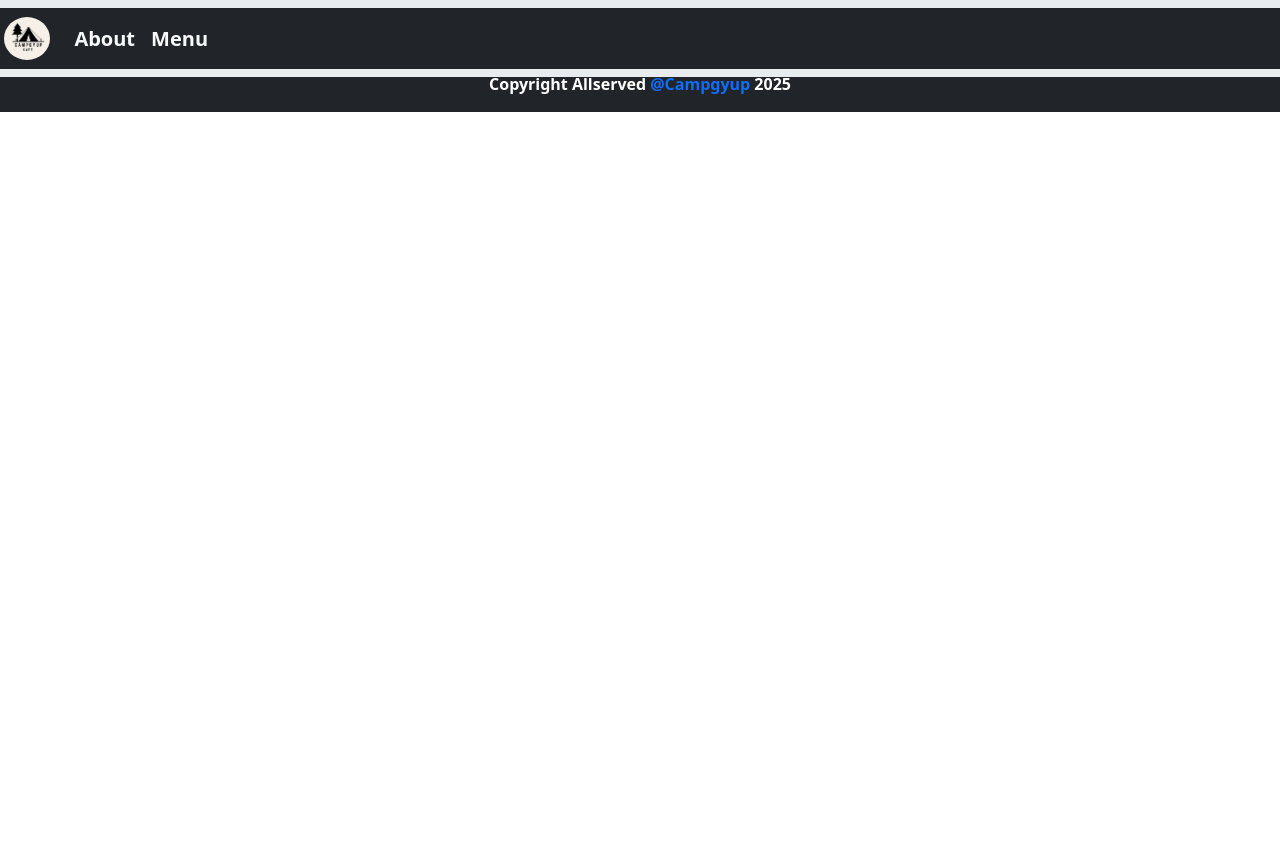
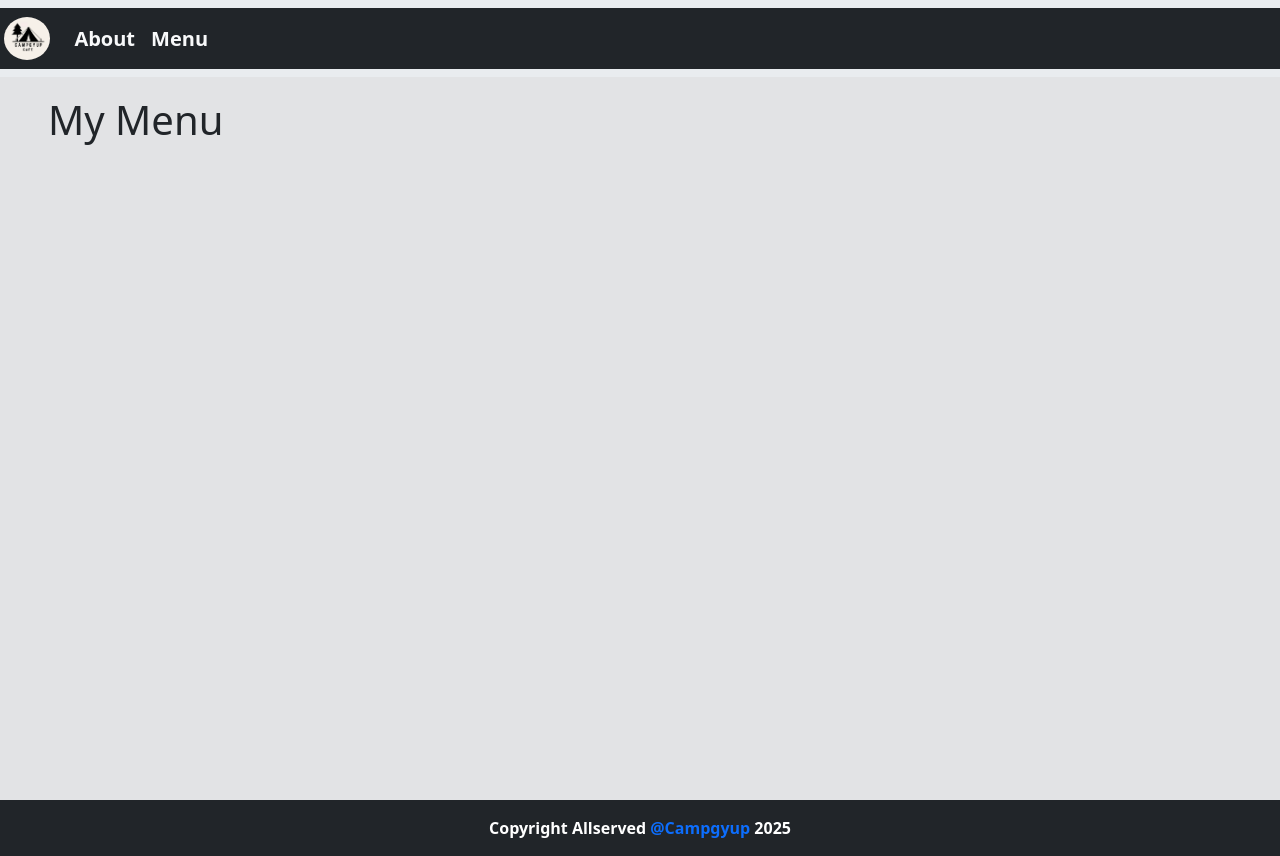
Before and after one commit to dev-teng/capstone, a React (Vite) app: page /menu in a window 1280 px wide. Before the commit the page ends 800 px from the top, so only its background shows below. Built offline with nearby package versions, Linux system fonts and the light colour scheme.

Commit message:
menu section

```diff
--- a/src/Menu.jsx
+++ b/src/Menu.jsx
@@ -1,6 +1,9 @@
 function Menu () {
   return (
-    <h1>My menu</h1>
+    <div className="bg-secondary-subtle d-flex flex-column min-vh-100">
+          <h1 className="mt-5 p-5">My Menu</h1>
+
+    </div>
   )
 }
 
```
